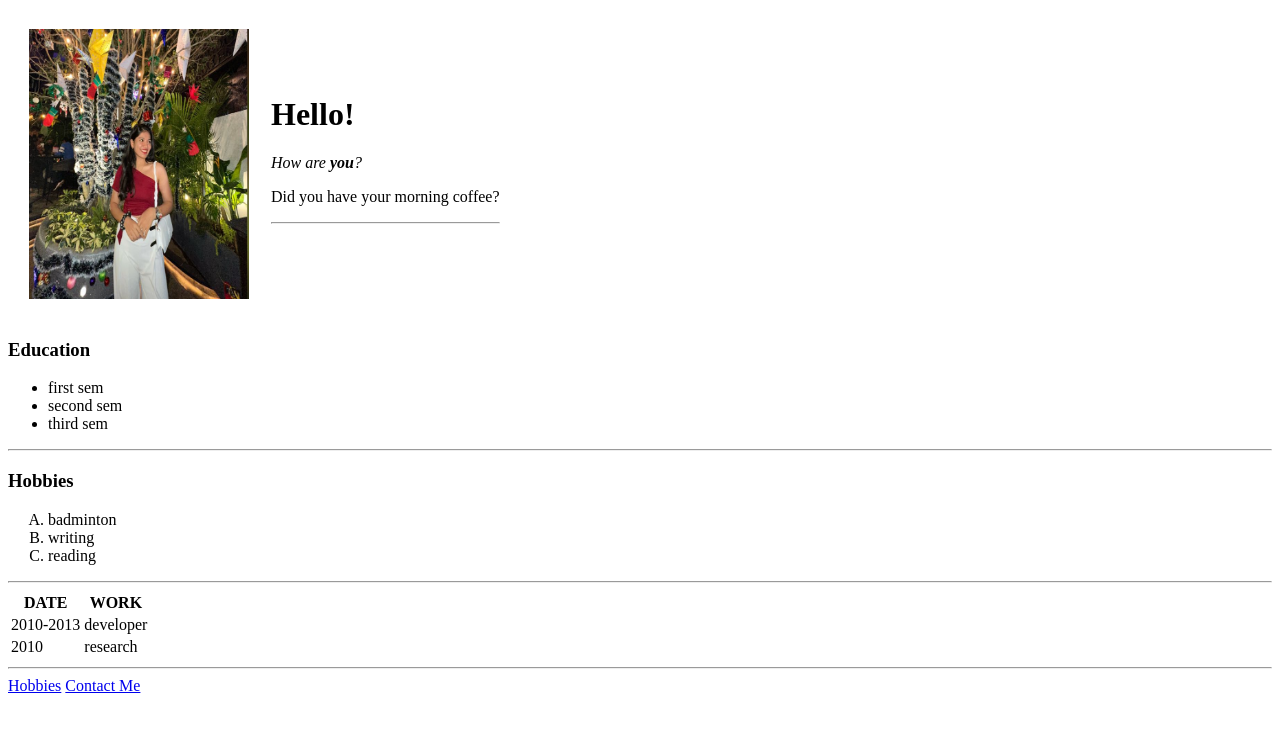
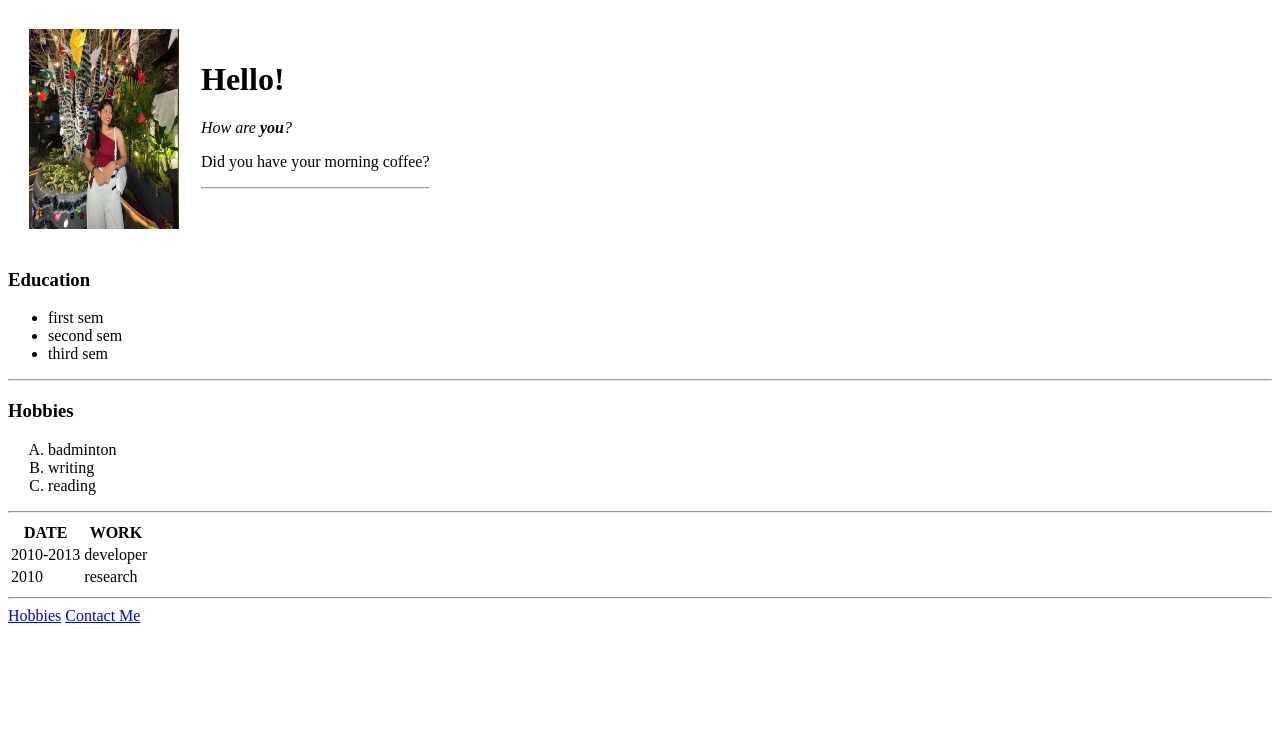
Before and after one commit to ditibhavesh/cv1, a plain HTML site: page index.html in a window 1280 px wide. Drawn offline with Linux system fonts and the light colour scheme.

Commit message:
Update index.html

```diff
--- a/index.html
+++ b/index.html
@@ -7,7 +7,7 @@
   </head>
   <body>
     <table cellspacing="20">
-        <tr> <td><img src="me.jpg" height="270" width="220"></td>
+        <tr> <td><img src="me.jpg" height="200" width="150"></td>
         <td><h1>Hello!</h1>
             <p> <em>How are <strong>you</strong>?</em> </p>
             <p> Did you have your morning coffee?</p>
```
